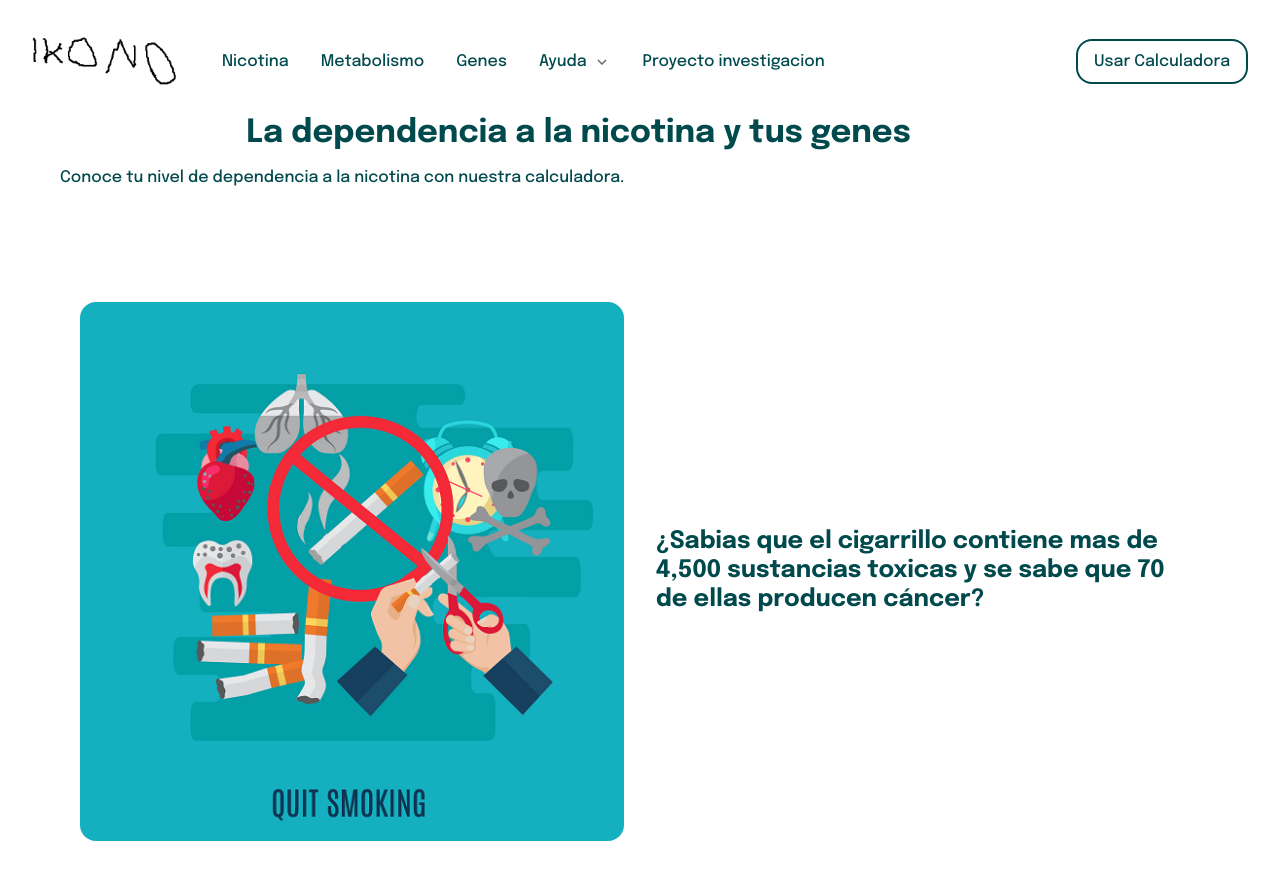
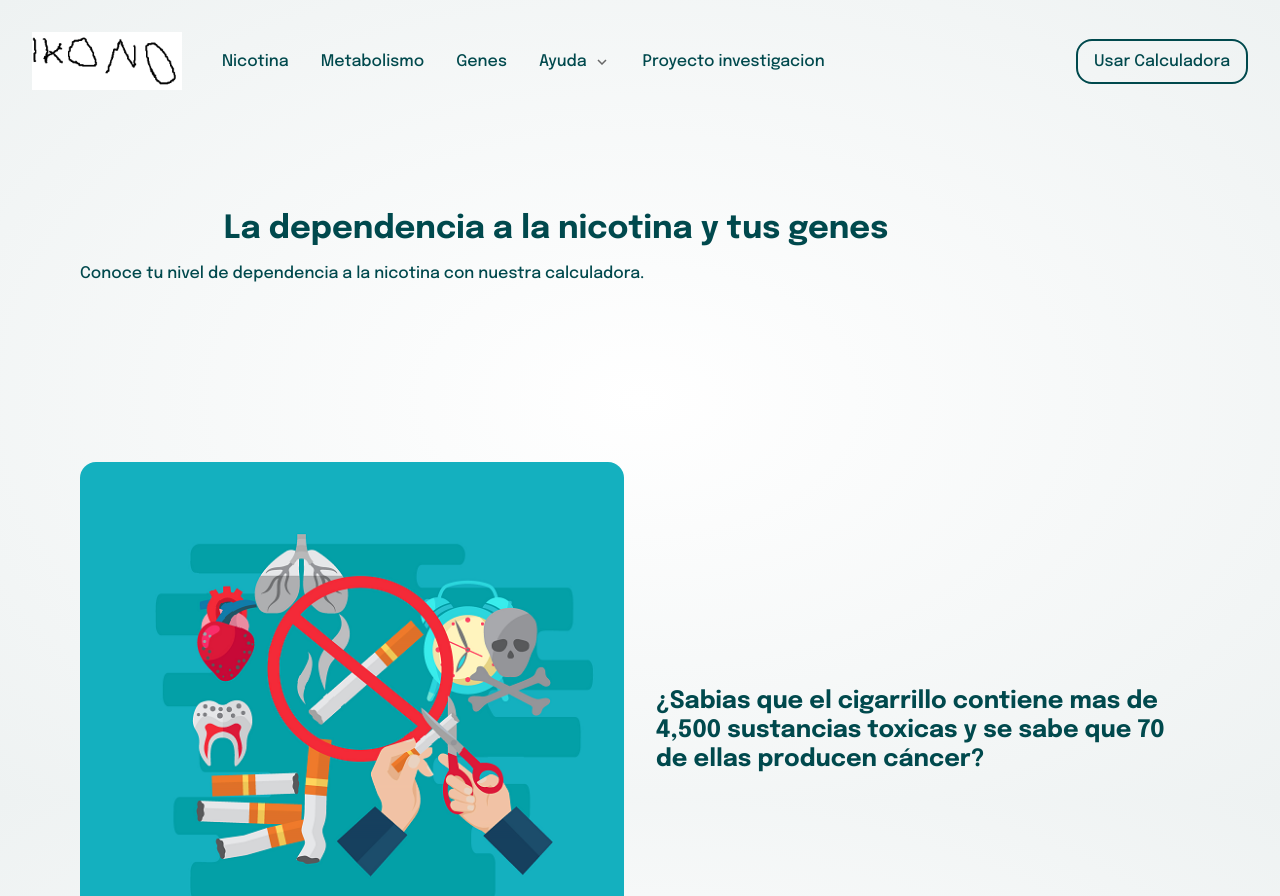
Before and after one commit to JesusMurguia/calculadora-web, a plain HTML site: page pagina_calculadora/index.html in a window 1280 px wide. Shown: the top 896 px of the page. Drawn offline with Linux system fonts and the light colour scheme; no server answers.

Commit message:
se arreglo seccion intro y navbar

```diff
--- a/pagina_calculadora/index.html
+++ b/pagina_calculadora/index.html
@@ -17,12 +17,12 @@
 			<img src="./images/logon.png" alt="" />
 			<div class="nav-dropdown">
 				<ul>
-					<li><a href="#nicotina" class="btn">Nicotina</a></li>
-					<li><a href="#metabolismo" class="btn">Metabolismo</a></li>
-					<li><a href="#genes" class="btn">Genes</a></li>
+					<li><a href="#nicotina" class="btns">Nicotina</a></li>
+					<li><a href="#metabolismo" class="btns">Metabolismo</a></li>
+					<li><a href="#genes" class="btns">Genes</a></li>
 					<li>
 						<div class="dropdown-container" data-dropdown-desktop>
-							<a href="#" class="btn dropdown-btn">Ayuda</a>
+							<a href="#" class="btns dropdown-btn">Ayuda</a>
 							<div class="dropdown-content left">
 								<ul class="dropdown-list">
 									<li>
@@ -41,7 +41,7 @@
 							</div>
 						</div>
 					</li>
-					<li><a href="#proyecto" class="btn">Proyecto investigacion</a></li>
+					<li><a href="#proyecto" class="btns">Proyecto investigacion</a></li>
 					<li></li>
 				</ul>
 			</div>
@@ -87,8 +87,8 @@
 		</nav>
 		<main>
 			<section id="section1">
-				<div class="container-fluid intro">
-					<div class="learn-more">
+				<div class="container">
+					<div class="learn-more intro">
 						<h1 class="section1-title">La dependencia a la nicotina y tus genes</h1>
 						<p class="section1-description">Conoce tu nivel de dependencia a la nicotina con nuestra calculadora.</p>
 				</div>
--- a/pagina_calculadora/style.css
+++ b/pagina_calculadora/style.css
@@ -3,7 +3,15 @@
 *::before {
 	box-sizing: border-box;
 }
-
+html{
+/* Created with https://www.css-gradient.com */
+/* Created with https://www.css-gradient.com */
+/* Created with https://www.css-gradient.com */
+background: #FFFFFF;
+background: -webkit-radial-gradient(center, #FFFFFF, #EEF2F2);
+background: -moz-radial-gradient(center, #FFFFFF, #EEF2F2);
+background: radial-gradient(ellipse at center, #FFFFFF, #EEF2F2);
+}
 :root {
 	font-family: "Epilogue", sans-serif;
 	/* font-size: 18px; */
@@ -31,6 +39,8 @@ body {
 	padding: 0;
 	width: 100%;
 	height: 100vh;
+
+
 }
 
 ul {
@@ -49,16 +59,39 @@ a {
 	background: none;
 	border: none;
 }
-
+nav ul li > a{
+	position: relative;
+}
 nav {
 	display: flex;
 	align-items: center;
 	justify-content: start;
 	padding: 2rem 2rem 0 2rem;
+
+
 }
 
 .nav-dropdown {
 	display: none;
+
+
+}
+nav ul li .btns::before{
+	content:"";
+	position: absolute;
+	display: block;
+	left: 0;
+	bottom:0;
+	width: 100%;
+	height: 2px;
+	transform: scaleX(0);
+	transition: transform 0.3s ease;
+	background-color: var(--very-dark-cyan);
+
+}
+nav ul li .btns:hover::before{
+	transform: scaleX(1);
+
 }
 
 .nav-mobile {
@@ -258,6 +291,7 @@ nav {
 	grid-template-rows: repeat(3, min-content);
 	padding-block: 4rem;
 	gap: 2rem;
+
 }
 
 .learn-more {
@@ -266,7 +300,7 @@ nav {
 	display: flex;
 	flex-direction: column;
 	justify-content: end;
-	text-align: center;
+	text-align: justify;
 }
 
 .icon {
@@ -339,6 +373,7 @@ nav {
 	display: grid;
 	padding: 1rem;
 	box-shadow: 0 0.125em 0.25em var(--dark-grayish-cyan);
+
 }
 .grid {
 	display: grid;
@@ -425,20 +460,9 @@ nav {
 		order: 3;
 	}
 	.container {
-		grid-template-columns: 50% 50%;
+		grid-template-columns: 100%;
 		grid-template-rows: 1fr;
 	}
-	.intro{
-	grid-column: 1;
-	grid-row: 1;
-	display: flex;
-	flex-direction: column;
-	justify-content: center;
-	text-align: justify;
-	padding-left: 60px;
-	}
-
-
 
 	.hero {
 		grid-column: 2 / 2;
@@ -455,8 +479,9 @@ nav {
 	.learn-more p {
 		font-size:16px;
 		line-height: 1.5;
+		text-align: justify;
 		width: 100%;
-		text-align: justify;
+		justify-content: center;
 	}
 
 	.btn-primary {
@@ -466,7 +491,9 @@ nav {
 
 	.nav-dropdown {
 		display: flex !important;
+
 	}
+
 	.nav-mobile {
 		display: none !important;
 	}
```
Also changed, not shown: 1 other file.
